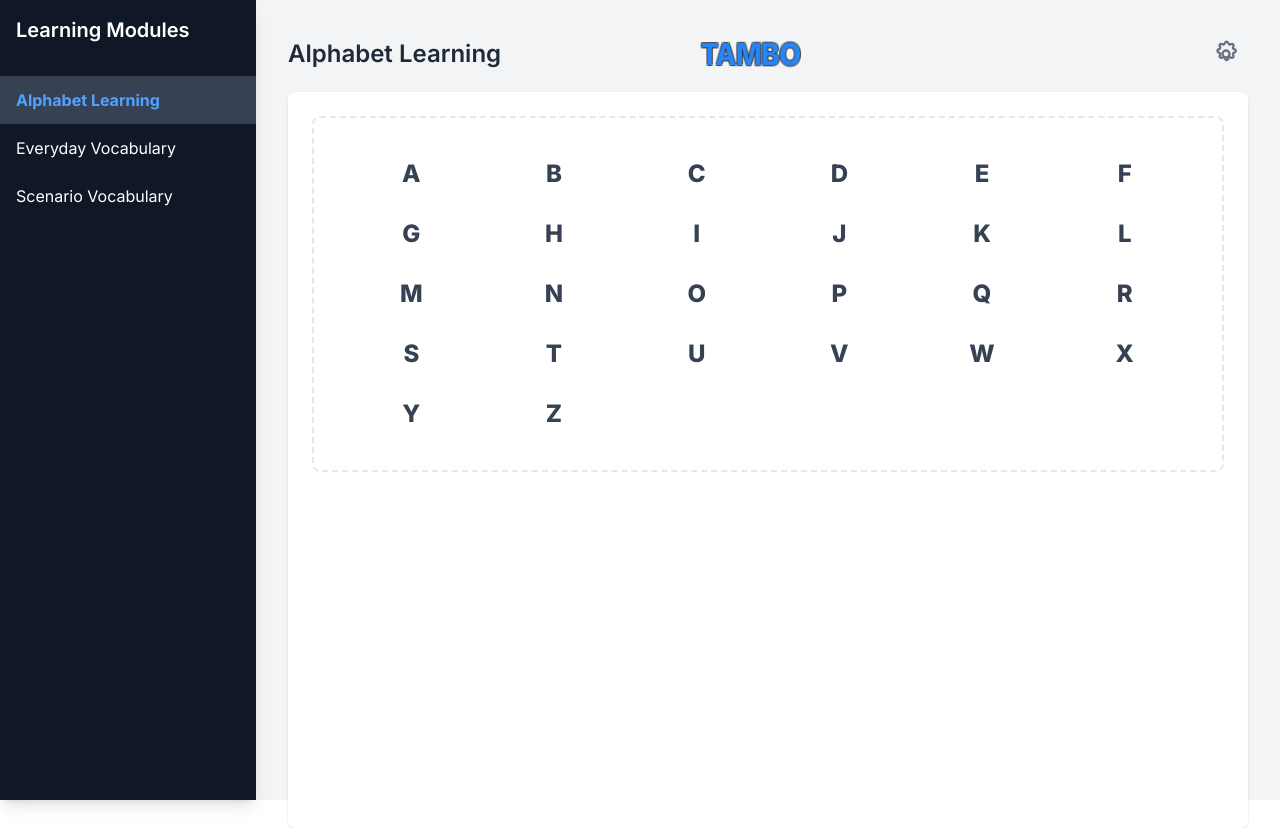
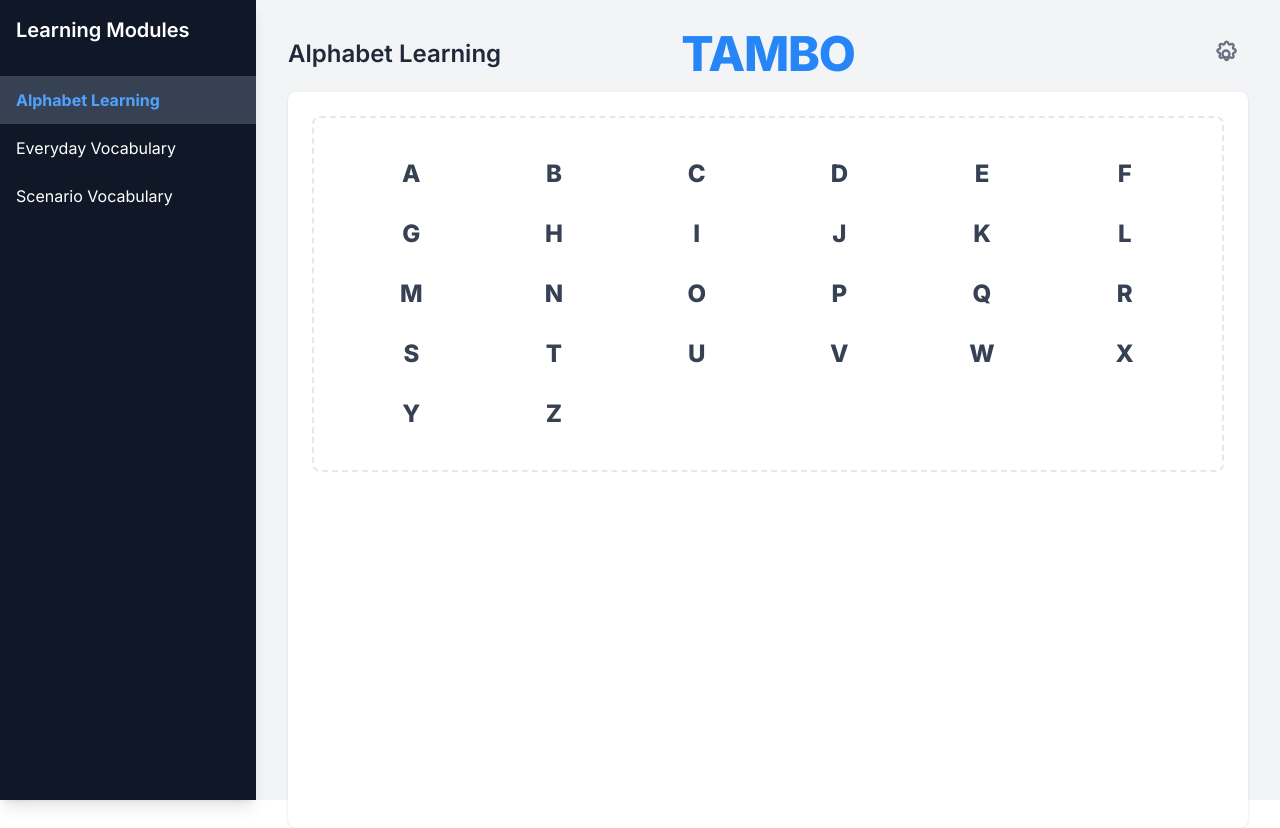
Before and after one commit to Amar2K111/PennPad, a Next.js app in the folder OneDrive/Bureau/tambo/tambo/: page /tutor in a window 1280 px wide. Built offline with nearby package versions, Linux system fonts and the light colour scheme; no server answers; sample sign-in values are in the browser's storage.

Commit message:
Remove outline and custom styles from Logo component for flat blue text

```diff
--- a/OneDrive/Bureau/tambo/tambo/src/components/Logo.tsx
+++ b/OneDrive/Bureau/tambo/tambo/src/components/Logo.tsx
@@ -6,29 +6,8 @@
 
 export const Logo: React.FC<LogoProps> = ({ className = '' }) => {
   return (
-    <div
-      className={`relative inline-block ${className}`}
-      style={{
-        transform: 'perspective(1000px) rotateY(-25deg)',
-        transformStyle: 'preserve-3d',
-        marginLeft: '-20px'
-      }}
-    >
-      <div
-        className="text-3xl font-extrabold tracking-tight select-none"
-        style={{
-          color: '#2686F8',
-          textShadow: `
-            -1px -1px 0 rgba(0, 0, 0, 0.5),
-            1px -1px 0 rgba(0, 0, 0, 0.5),
-            -1px 1px 0 rgba(0, 0, 0, 0.5),
-            1px 1px 0 rgba(0, 0, 0, 0.5)
-          `,
-          transform: 'translateZ(20px)',
-        }}
-      >
-        TAMBO
-      </div>
+    <div className={`text-5xl font-extrabold text-[#2686F8] tracking-tight select-none ${className}`}>
+      TAMBO
     </div>
   );
 };
```
